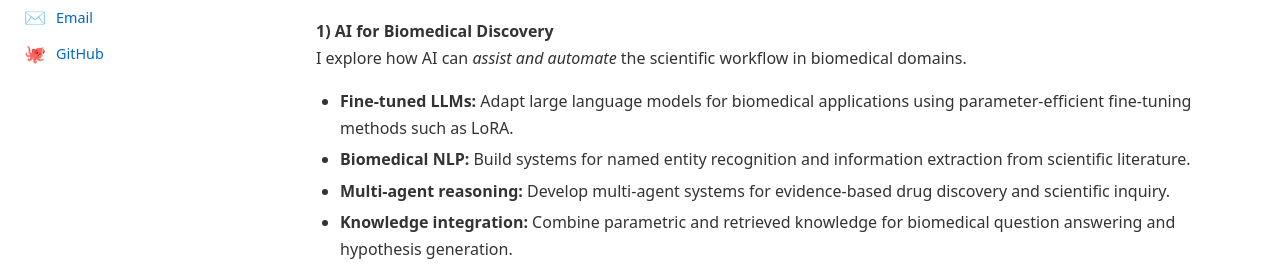
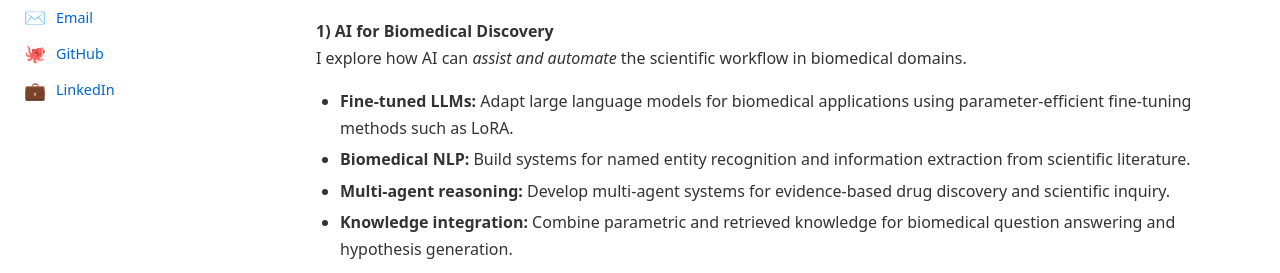
Before and after one commit to xuan13hao/xuan13hao.github.io, a Jekyll site: the page built from index.html, in a window 1280 px wide. Shown: the part 484-757 px from the top of the page. Built offline with Jekyll 4.4.1, drawn with Linux system fonts in a browser that asks for light colours.

Commit message:
second comit

```diff
--- a/_data/profile.yml
+++ b/_data/profile.yml
@@ -8,10 +8,11 @@ location: "Lawrence, KS"
 email: "xuan13hao@gmail.com"
 phone: "+1 (785)-979-4578"
 github: "https://github.com/xuan13hao"
+linkedin: "https://www.linkedin.com/in/hao-xuan-641bbb1a6/"
 # scholar: ""
 # orcid: ""
 # twitter: ""
-# linkedin: ""
+
 # cv_pdf: "/assets/cv.pdf"
 
 bio: |
--- a/_includes/sidebar.html
+++ b/_includes/sidebar.html
@@ -60,6 +60,13 @@
         <a href="{{ site.data.profile.twitter }}" target="_blank" rel="noopener noreferrer">X (formerly Twitter)</a>
       </div>
       {% endif %}
+
+      {% if site.data.profile.linkedin %}
+      <div class="sidebar-link-item">
+        <span class="sidebar-icon">💼</span>
+        <a href="{{ site.data.profile.linkedin }}" target="_blank" rel="noopener noreferrer">LinkedIn</a>
+      </div>
+      {% endif %}
     </div>
   </div>
 </aside>
```
Also changed, not shown: cv.md (+0 -2 lines).
